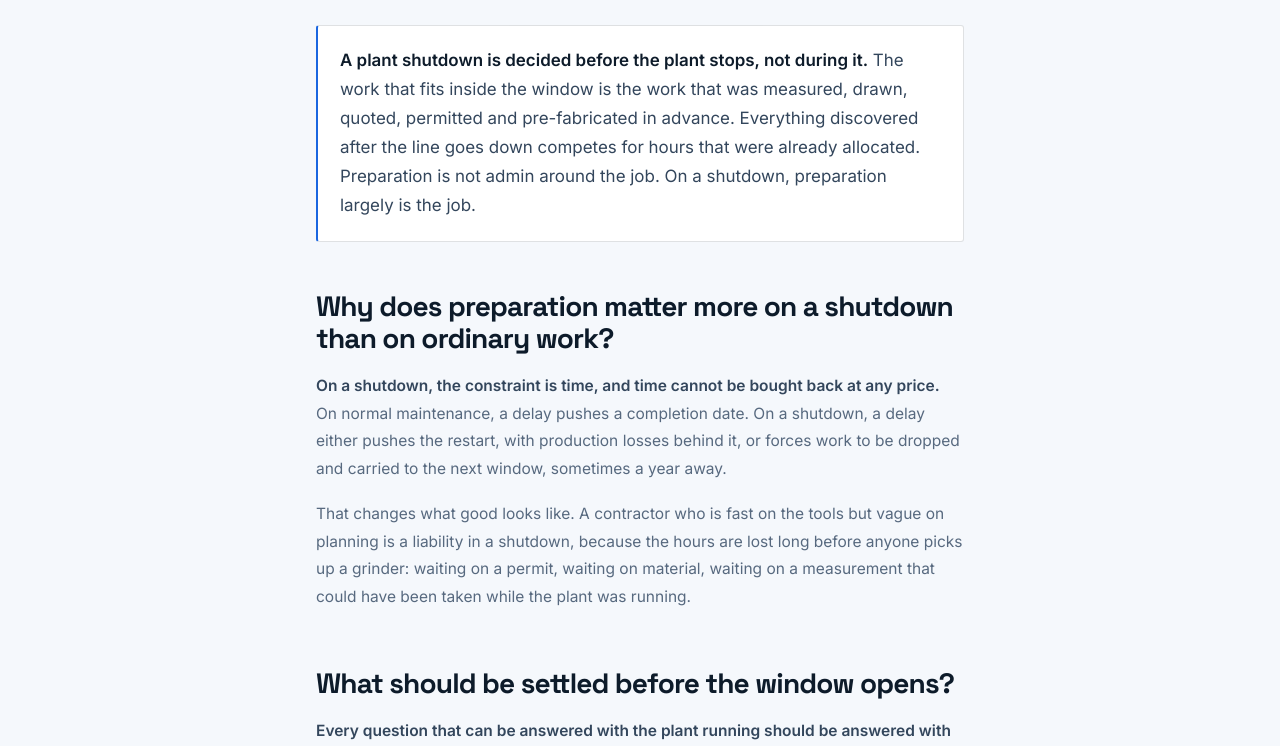
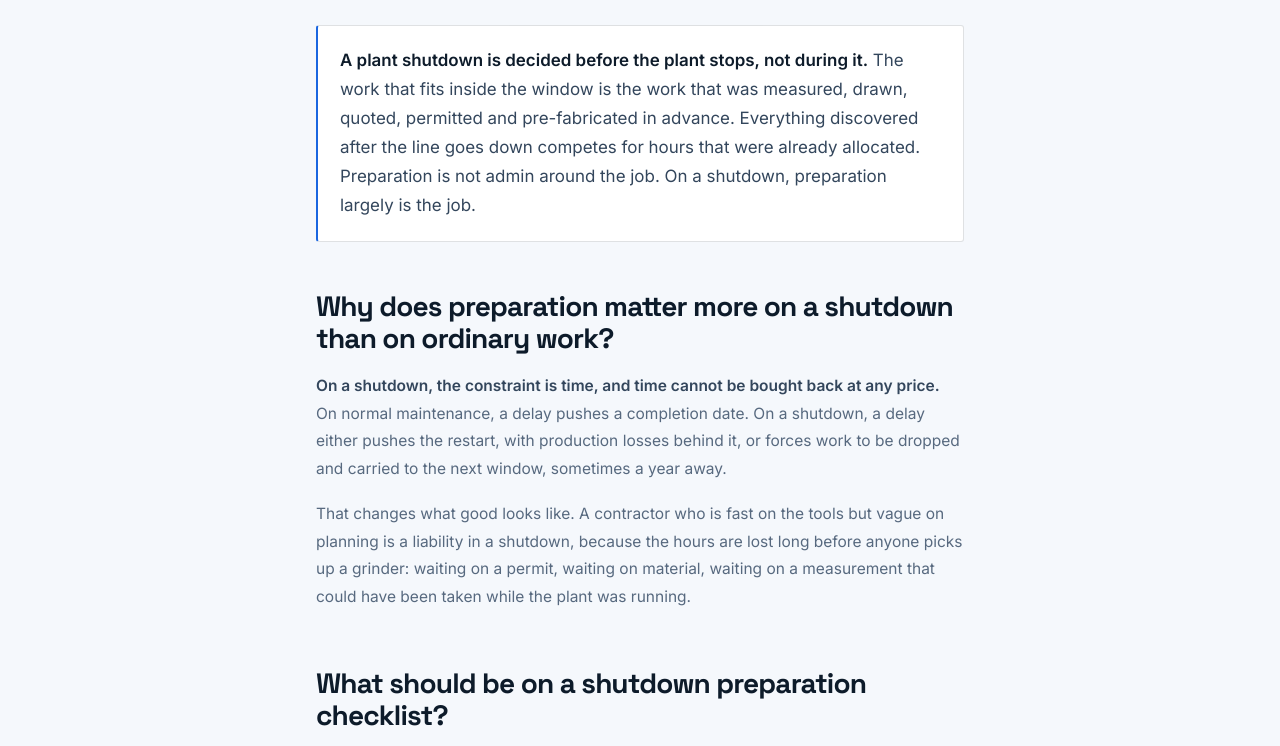
Before and after one commit to Keegshaumann/Austek-Engineering, a plain HTML site: page blog/plant-shutdown-preparation/index.html in a window 1280 px wide. Shown: the part 176-922 px from the top of the page. Drawn offline with Linux system fonts and the light colour scheme.

Commit message:
SEO T-61: shutdown guide title and list heading say "checklist", austek
Why: people search for a shutdown preparation checklist and the guide already
has the list, but never used the word.
Plan: plans/austek/PLAN.md T-61
Check: grep title and the new h2 on /blog/plant-shutdown-preparation/ -> title "How to Prepare for a Plant Shutdown: A Checklist | Austek", h2 count 1

Co-Authored-By: Claude Opus 5.5 <noreply@anthropic.com>
Claude-Session: https://claude.ai/code/session_01GdHJzoYngjhyi9zXYQRs9j

```diff
--- a/blog/plant-shutdown-preparation/index.html
+++ b/blog/plant-shutdown-preparation/index.html
@@ -5,7 +5,7 @@
 <meta name="viewport" content="width=device-width, initial-scale=1">
 <script async src="https://www.googletagmanager.com/gtag/js?id=G-FDWZPK8DP4"></script>
 <script>window.dataLayer = window.dataLayer || []; function gtag(){dataLayer.push(arguments);} gtag('js', new Date()); gtag('config', 'G-FDWZPK8DP4');</script>
-<title>How to Prepare for a Plant Shutdown | Austek</title>
+<title>How to Prepare for a Plant Shutdown: A Checklist | Austek</title>
 <meta name="description" content="Shutdown work is decided before the plant stops. What to close out in advance, what a fabricator needs to quote, and the delays that cost the most time.">
 <meta name="theme-color" content="#0d1b2a">
 <link rel="canonical" href="https://austekengineering.co.za/blog/plant-shutdown-preparation/">
@@ -122,7 +122,7 @@
           have been taken while the plant was running.
         </p>
 
-        <h2>What should be settled before the window opens?</h2>
+        <h2>What should be on a shutdown preparation checklist?</h2>
         <p>
           <strong>Every question that can be answered with the plant running should be answered with
           the plant running.</strong> The shutdown window is for work that physically cannot happen
```
